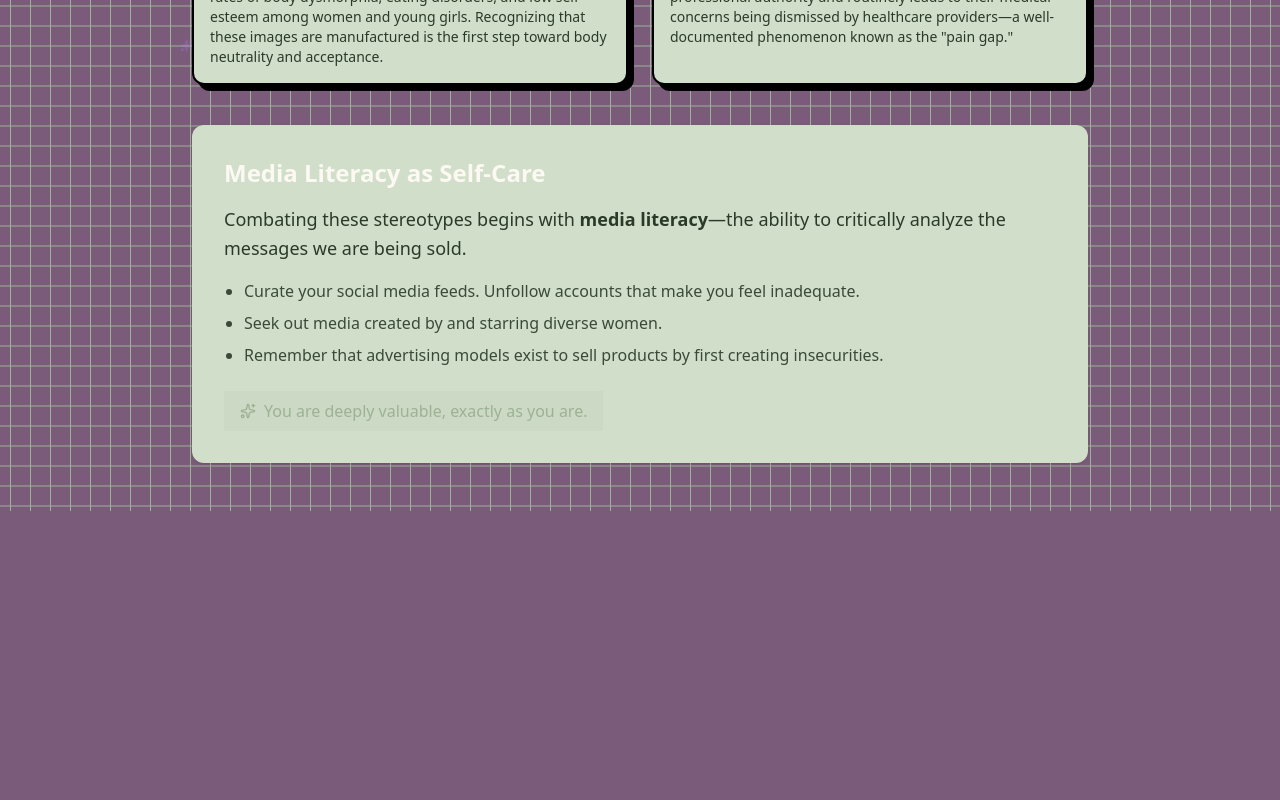
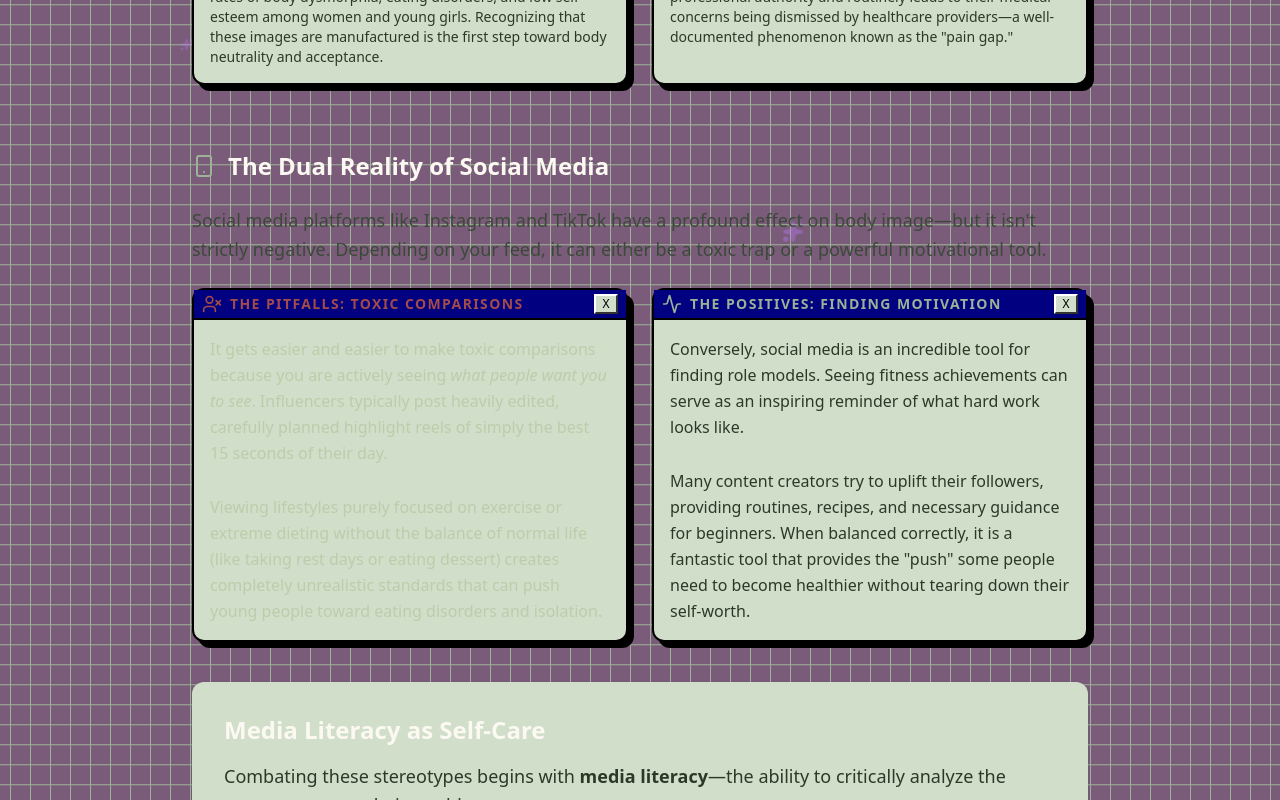
Before and after one commit to tessakd27/womens-resource-compendium, a Next.js app: page /media-representation in a window 1280 px wide. Shown: the part 520-1320 px from the top of the page. Before the commit the page ends 1031 px from the top, so only its background shows below. Built offline with nearby package versions, Linux system fonts and the light colour scheme.

Commit message:
Expand Media Representation with NYT Social Media article

```diff
--- a/src/app/media-representation/page.tsx
+++ b/src/app/media-representation/page.tsx
@@ -1,4 +1,4 @@
-import { Tv, Image as ImageIcon, MessageSquareWarning, Sparkles } from "lucide-react";
+import { Tv, Image as ImageIcon, MessageSquareWarning, Sparkles, Smartphone, UserX, Activity } from "lucide-react";
 import { Card, CardContent, CardHeader, CardTitle } from "@/components/ui/card";
 
 export default function MediaRepresentation() {
@@ -50,6 +50,51 @@ export default function MediaRepresentation() {
                 </Card>
             </div>
 
+            {/* The Dual Reality of Social Media (NYT Article Integration) */}
+            <div className="mt-8 pt-6 border-t border-primary/20 space-y-6">
+                <div className="flex items-center gap-3">
+                    <Smartphone className="h-6 w-6 text-primary" />
+                    <h2 className="text-2xl font-bold font-heading">The Dual Reality of Social Media</h2>
+                </div>
+                <p className="text-muted-foreground text-lg leading-relaxed">
+                    Social media platforms like Instagram and TikTok have a profound effect on body image—but it isn't strictly negative. Depending on your feed, it can either be a toxic trap or a powerful motivational tool.
+                </p>
+
+                <div className="grid md:grid-cols-2 gap-6 mt-4">
+                    <Card className="bg-destructive/5 border-destructive/20 rounded-3xl">
+                        <CardHeader>
+                            <CardTitle className="font-heading text-destructive flex items-center gap-2">
+                                <UserX className="h-5 w-5" /> The Pitfalls: Toxic Comparisons
+                            </CardTitle>
+                        </CardHeader>
+                        <CardContent className="text-muted-foreground space-y-3 leading-relaxed">
+                            <p>
+                                It gets easier and easier to make toxic comparisons because you are actively seeing <em>what people want you to see</em>. Influencers typically post heavily edited, carefully planned highlight reels of simply the best 15 seconds of their day.
+                            </p>
+                            <p>
+                                Viewing lifestyles purely focused on exercise or extreme dieting without the balance of normal life (like taking rest days or eating dessert) creates completely unrealistic standards that can push young people toward eating disorders and isolation.
+                            </p>
+                        </CardContent>
+                    </Card>
+
+                    <Card className="bg-primary/5 border-primary/20 rounded-3xl">
+                        <CardHeader>
+                            <CardTitle className="font-heading text-primary flex items-center gap-2">
+                                <Activity className="h-5 w-5" /> The Positives: Finding Motivation
+                            </CardTitle>
+                        </CardHeader>
+                        <CardContent className="text-muted-foreground space-y-3 leading-relaxed">
+                            <p>
+                                Conversely, social media is an incredible tool for finding role models. Seeing fitness achievements can serve as an inspiring reminder of what hard work looks like.
+                            </p>
+                            <p>
+                                Many content creators try to uplift their followers, providing routines, recipes, and necessary guidance for beginners. When balanced correctly, it is a fantastic tool that provides the "push" some people need to become healthier without tearing down their self-worth.
+                            </p>
+                        </CardContent>
+                    </Card>
+                </div>
+            </div>
+
             <div className="bg-card rounded-3xl p-6 md:p-8 mt-8 border-primary/20 shadow-sm">
                 <h2 className="text-2xl font-bold font-heading mb-4 text-foreground">Media Literacy as Self-Care</h2>
                 <div className="space-y-4 text-muted-foreground text-lg leading-relaxed">
```
